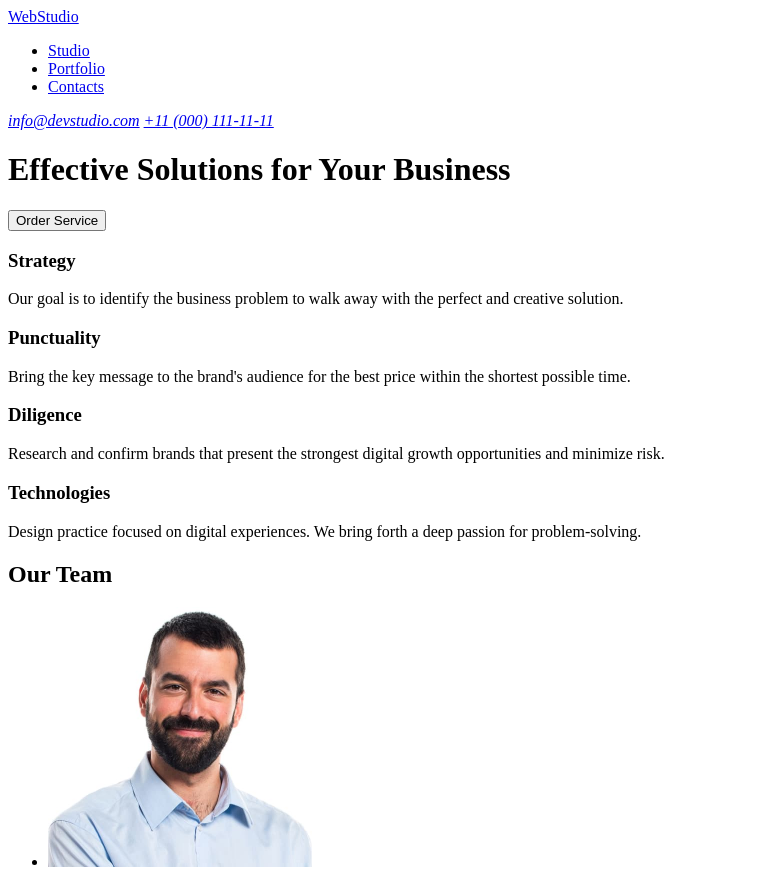
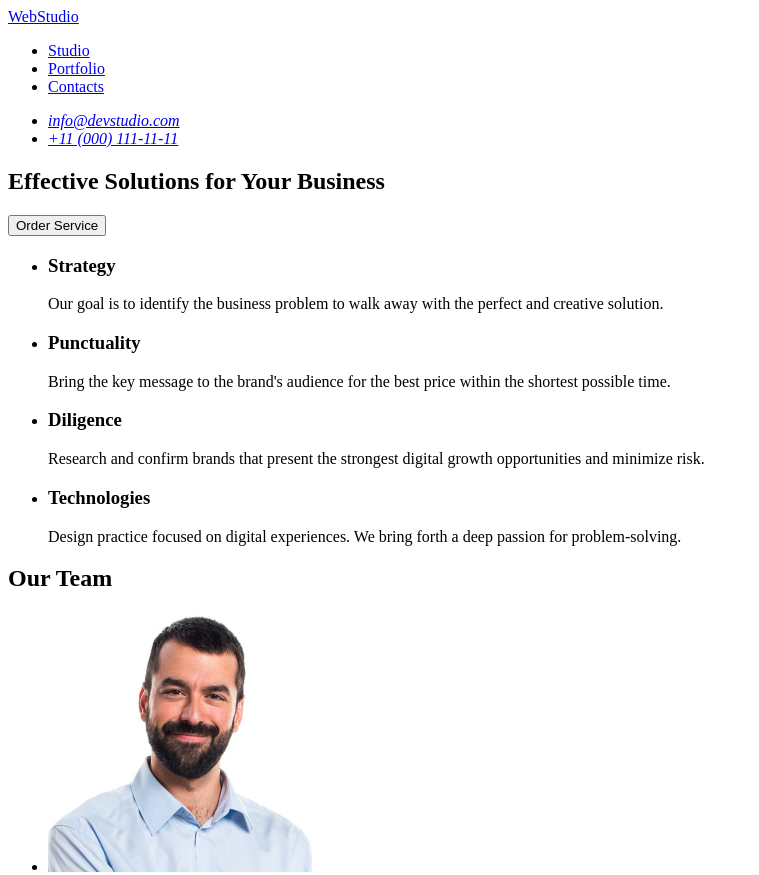
Before and after one commit to StingStorm/goit-markup-hw-06, a plain HTML site: page index.html in a window 1280 px wide. Shown: the top 875 px of the page, without its empty margins (0-759 px from the left). Drawn offline with Linux system fonts and the light colour scheme.

Commit message:
Fix index.html hwork1

```diff
--- a/index.html
+++ b/index.html
@@ -7,8 +7,8 @@
   </head>
   <body>
     <header>
-      <a href="#">WebStudio</a>
       <nav>
+        <a href="./index.html">WebStudio</a>
         <ul>
           <li><a href="#">Studio</a></li>
           <li><a href="#">Portfolio</a></li>
@@ -16,35 +16,49 @@
         </ul>
       </nav>
       <address>
-        <a href="mailto:info@devstudio.com">info@devstudio.com</a>
-        <a href="tel:+110001111111">+11 (000) 111-11-11</a>
+        <ul>
+          <li><a href="mailto:info@devstudio.com">info@devstudio.com</a></li>
+          <li><a href="tel:+110001111111">+11 (000) 111-11-11</a></li>
+        </ul>
       </address>
-      <h1>Effective Solutions for Your Business</h1>
-      <button type="button">Order Service</button>
     </header>
 
     <main>
       <section>
+        <h1>Effective Solutions for Your Business</h1>
+        <button type="button">Order Service</button>
+      </section>
+      <section>
+        <ul>
+          <li>
             <h3>Strategy</h3>
             <p>
               Our goal is to identify the business problem to walk away with the
               perfect and creative solution.
             </p>
+          </li>
+          <li>
             <h3>Punctuality</h3>
             <p>
               Bring the key message to the brand's audience for the best price
               within the shortest possible time.
             </p>
+          </li>
+          <li>
             <h3>Diligence</h3>
             <p>
-          Research and confirm brands that present the strongest digital growth
-          opportunities and minimize risk.
+              Research and confirm brands that present the strongest digital
+              growth opportunities and minimize risk.
             </p>
+          </li>
+          <li>
             <h3>Technologies</h3>
             <p>
-          Design practice focused on digital experiences. We bring forth a deep
-          passion for problem-solving.
+              Design practice focused on digital experiences. We bring forth a
+              deep passion for problem-solving.
             </p>
+          </li>
+        </ul>
       </section>
 
       <section>
```
Lines whose indentation alone changed are shown as unchanged.
